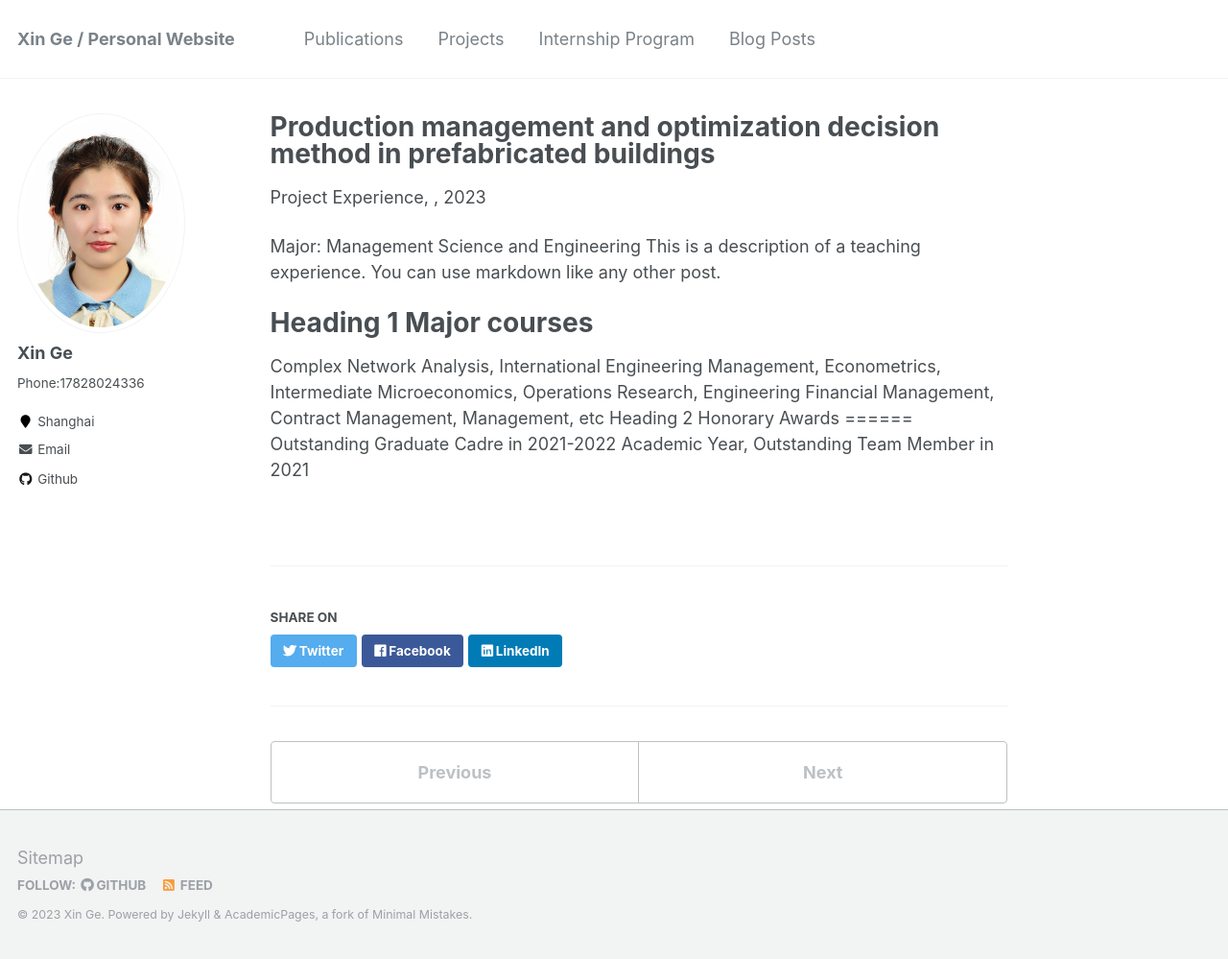
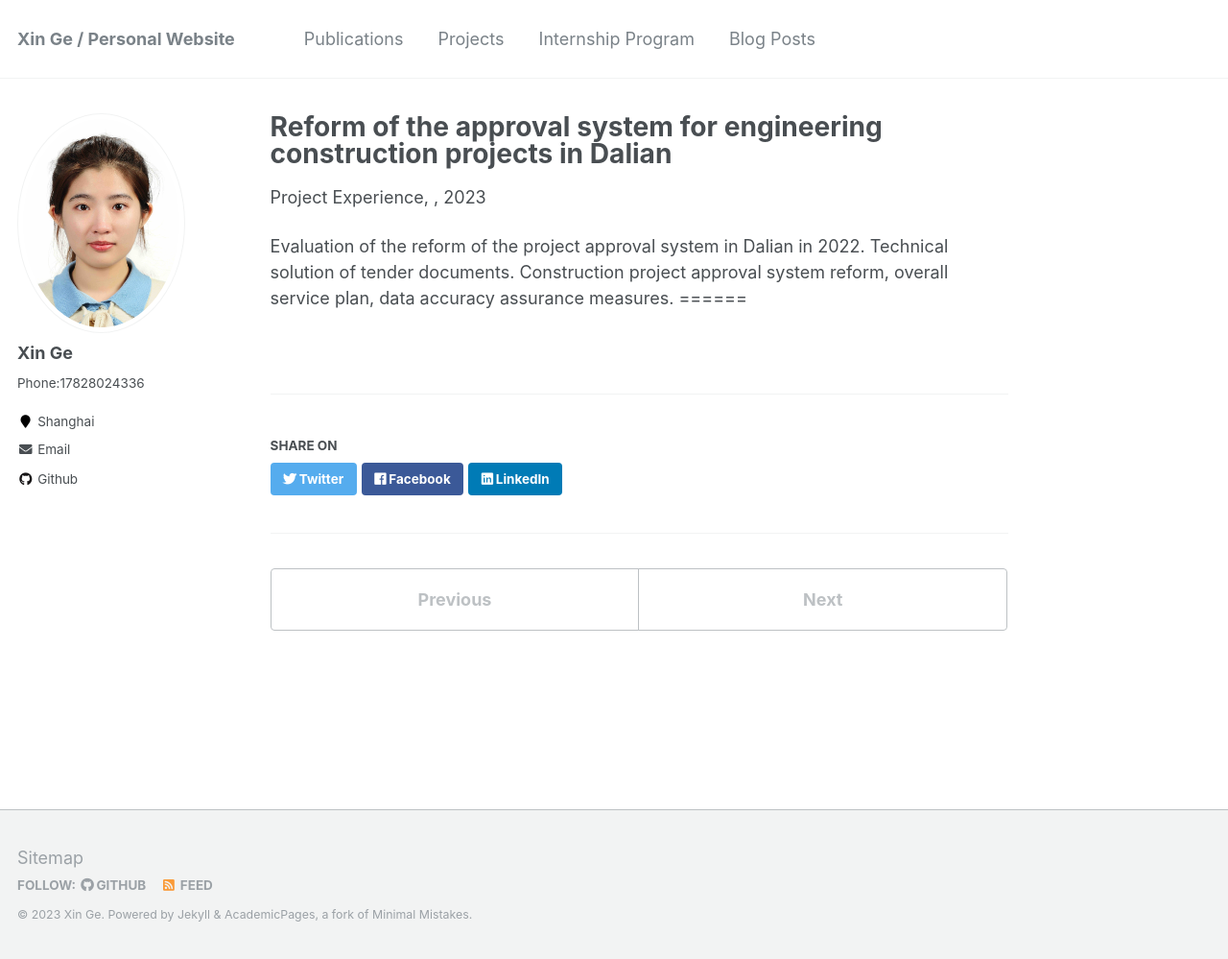
Before and after one commit to Esther0630/Esther0630.github.io, a Jekyll site: the page built from _teaching/3.md, in a window 1280 px wide and 999 px high. Shown: the whole window at 96% size. Built offline with Jekyll 4.4.1, drawn with Linux system fonts in a browser that asks for light colours.

Commit message:
Update 3.md

```diff
--- a/_teaching/3.md
+++ b/_teaching/3.md
@@ -1,17 +1,11 @@
 ---
-title: "Production management and optimization decision method in prefabricated buildings"
+title: "Reform of the approval system for engineering construction projects in Dalian"
 collection: teaching
 type: "Project Experience"
 permalink: /teaching/3
-date: 2021.09-2024.01
+date: 2022.07-2022.11
 location: "Dalian, China"
 ---
-Major: Management Science and Engineering
-This is a description of a teaching experience. You can use markdown like any other post.
-
-Heading 1 Major courses
+Evaluation of the reform of the project approval system in Dalian in 2022. Technical solution of tender documents. Construction
+project approval system reform, overall service plan, data accuracy assurance measures.
 ======
-Complex Network Analysis, International Engineering Management, Econometrics, Intermediate Microeconomics, Operations Research, Engineering Financial Management, Contract Management, Management, etc
-Heading 2 Honorary Awards
-======
-Outstanding Graduate Cadre in 2021-2022 Academic Year, Outstanding Team Member in 2021
```
